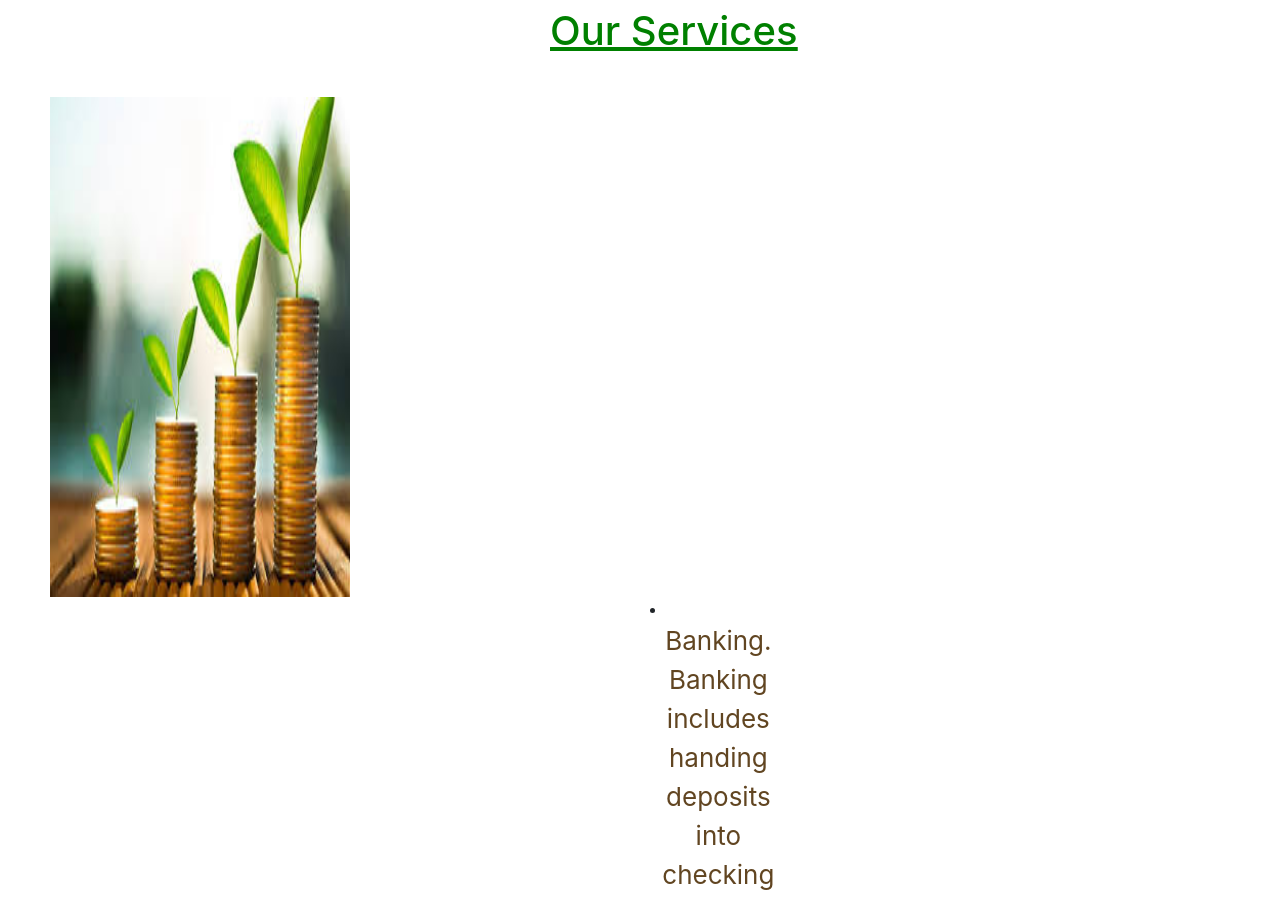
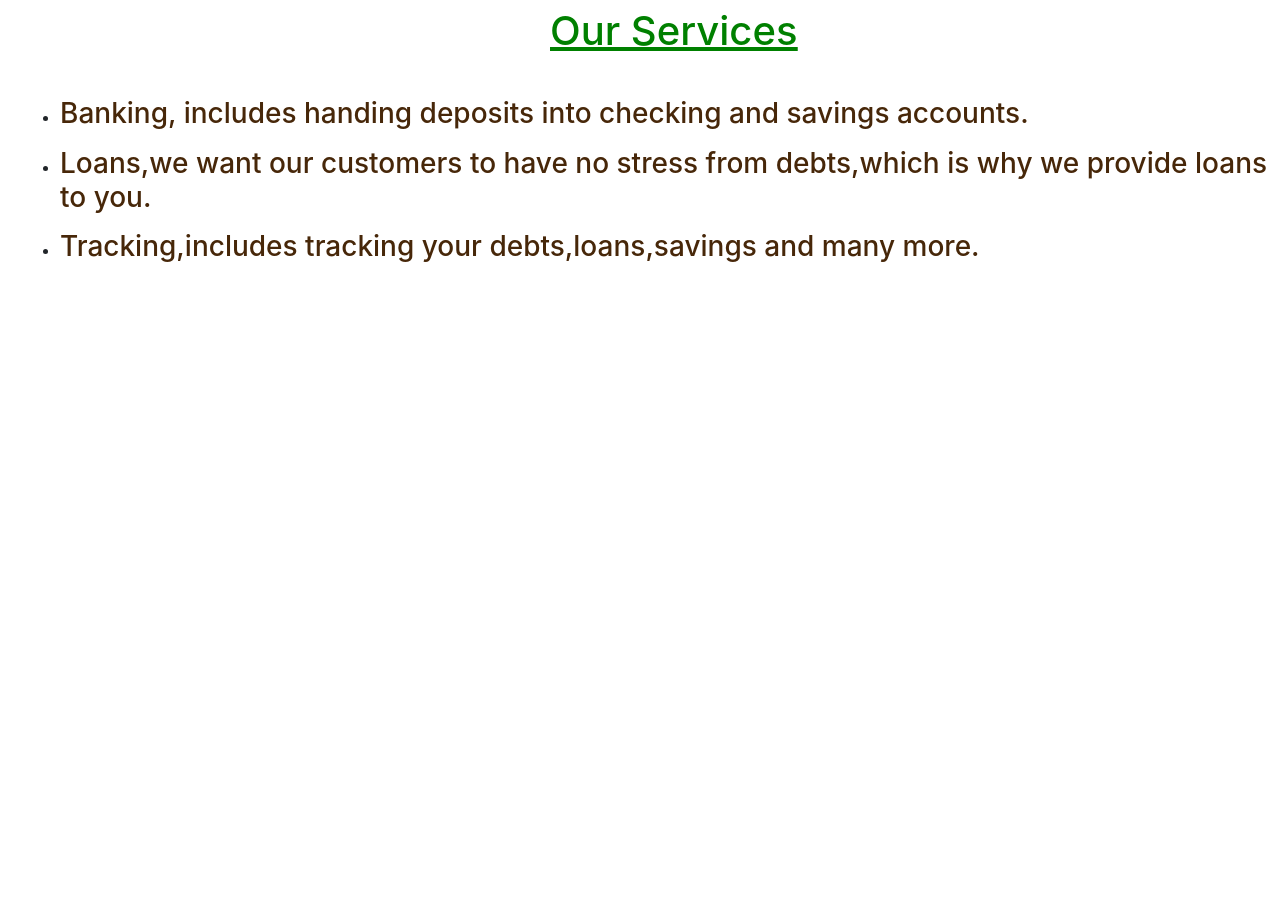
Before and after one commit to Minra-cyber/expotract, a plain HTML site: page index.html in a window 1280 px wide. Shown: the part 1003-1900 px from the top of the page. After the commit the page ends 1283 px from the top, so only its background shows below. Drawn offline with Linux system fonts and the light colour scheme.

Commit message:
added li

```diff
--- a/index.html
+++ b/index.html
@@ -23,10 +23,10 @@
 <div class="i5"><p>Problems from no savings,overbudges and incomes not known is left for us to figure out.We help you to be more aware of those things and level everthing out for you. What more do you need?</p> <p>Being in debt is the single most common reason why people have financial problems in the first place. Whether it’s bills or loans, the debt can take an ugly turn. The problem arises when you spend the money without realizing that you don’t have enough to pay it back. This is one of the most common mistakes people make.Which is why we are here to help.</p> </div>
       <div class="w4"> <u>
           <h1>Our Services</h1></u> </div>
-          <div class="y5" > <img src="y.jpeg" height="500" width="300">
-            <div class="y6"> <o><li><p>Banking. Banking includes handing deposits into checking and savings accounts, as well as lending money to customers.</p></li></o>
 
-
+            <div class="y6"> <ul><li><h3> Banking, includes handing deposits into checking and savings accounts.</h3> </li> </ul></div>
+      <div class="y7"> <ul><li><h3>Loans,we want our customers to have no stress from debts,which is why we provide loans to you.</h3></li></ul>
+<div class="y8"> <ul><li><h3>Tracking,includes tracking your debts,loans,savings and many more.</h3></li></ul>
           </u>
     </div>
   </div>
--- a/styles.css
+++ b/styles.css
@@ -70,13 +70,17 @@ text-decoration: underline;
   position: absolute;
   top:1px;
 }
-.y5{
-  position: absolute;
-  top:1100px;
-  left:50px;
-}
 .y6{
   position: absolute;
-  left:600px;
-  top
+  left:20px;
+  top:1100px;
+
 }
+.y7{
+  position:absolute;
+  left:20px;
+  top:1150px;
+}
+h3{
+  color:rgb(71, 39, 9);
+}
```
